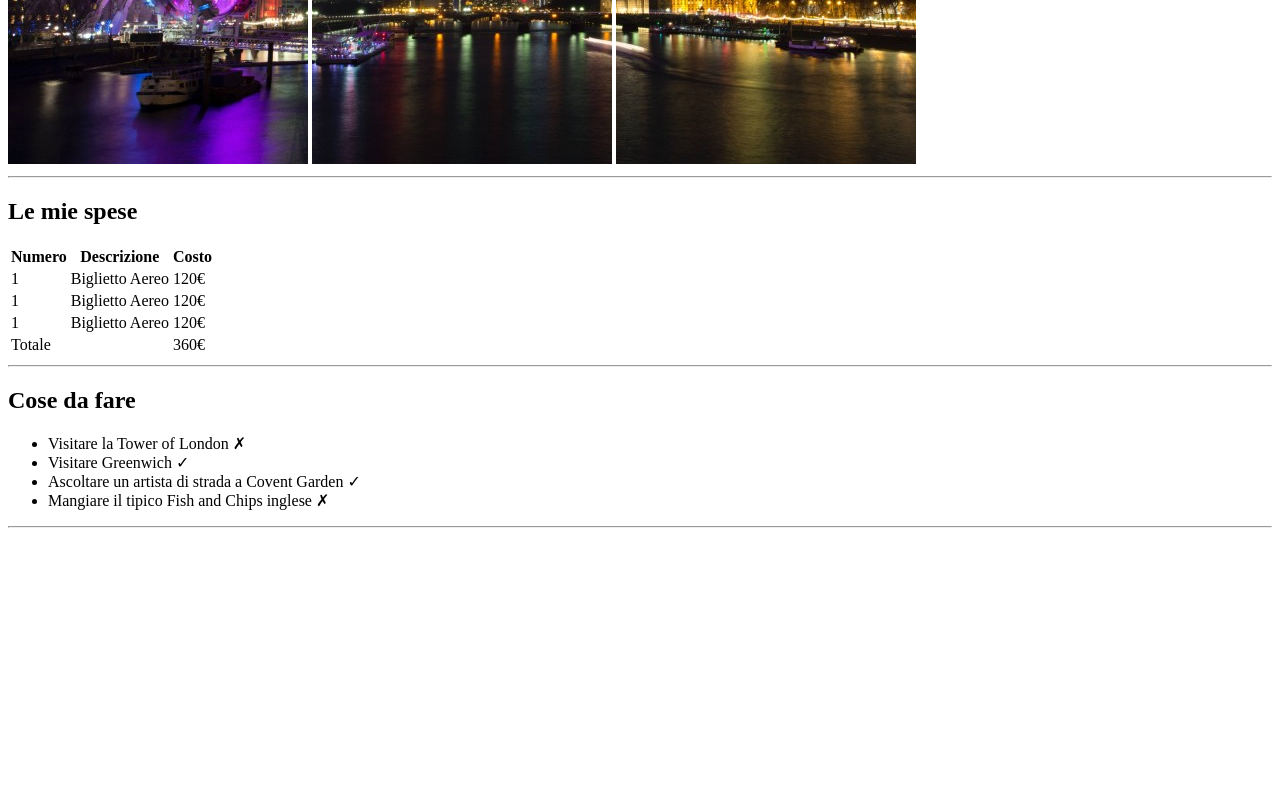
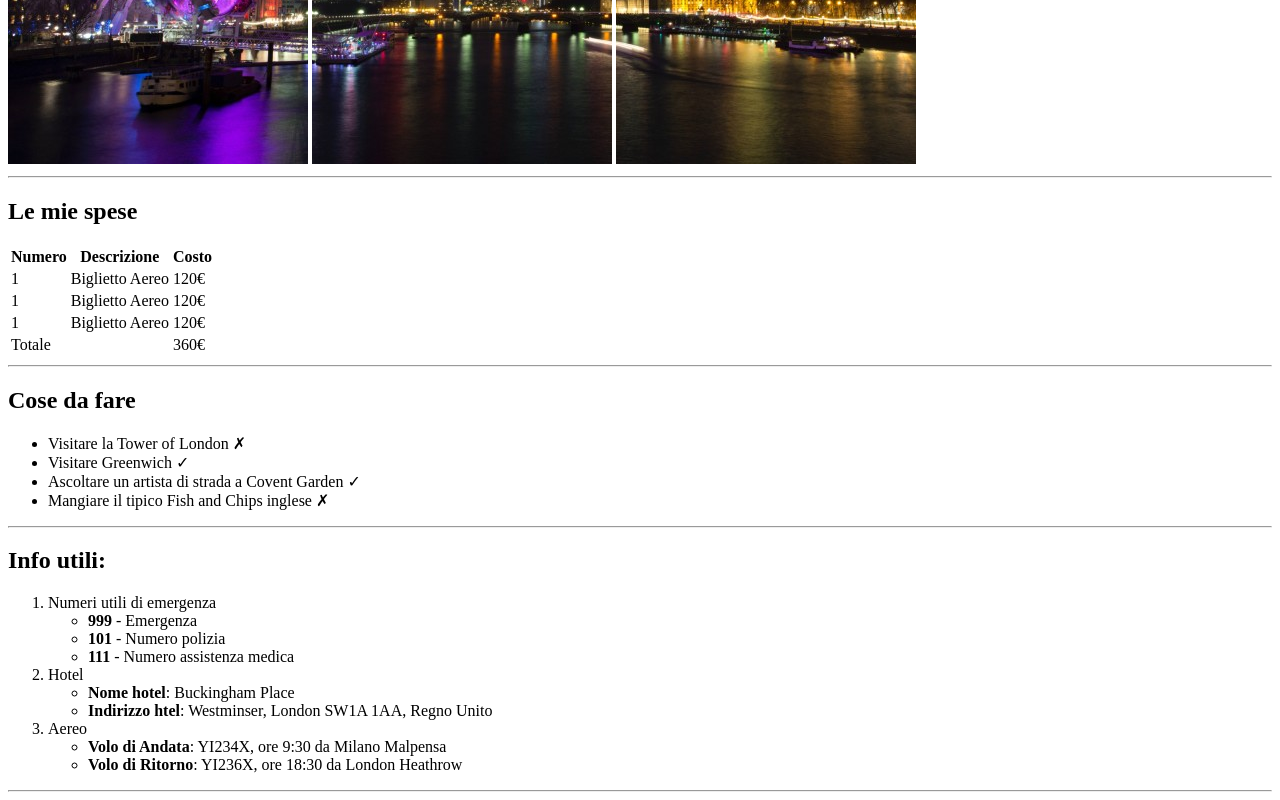
Before and after one commit to Marcotexcode/html-london-trip, a plain HTML site: page index.html in a window 1280 px wide. Shown: the part 516-1316 px from the top of the page. Before the commit the page ends 1052 px from the top, so only its background shows below. Drawn offline with Linux system fonts and the light colour scheme.

Commit message:
Corpo Section 3 add: h2 + ol + hr

```diff
--- a/index.html
+++ b/index.html
@@ -85,7 +85,36 @@
 
         <!-- Inizio Section 3 -->
         <section>
+            <h2>Info utili:</h2>
 
+            <!-- Inizio Elenco info -->
+            <ol>
+                <li>
+                    Numeri utili di emergenza
+                    <ul>
+                        <li><strong>999</strong> - Emergenza</li>
+                        <li><strong>101</strong> - Numero polizia</li>
+                        <li><strong>111</strong> - Numero assistenza medica</li>
+                    </ul>
+                </li>
+                <li>
+                    Hotel
+                    <ul>
+                        <li><strong>Nome hotel</strong>: Buckingham Place</li>
+                        <li><strong>Indirizzo htel</strong>: Westminser, London SW1A 1AA, Regno Unito</li>
+                    </ul>
+                </li>
+                <li>
+                    Aereo
+                    <ul>
+                        <li><strong>Volo di Andata</strong>: YI234X, ore 9:30 da Milano Malpensa</li>
+                        <li><strong>Volo di Ritorno</strong>: YI236X, ore 18:30 da London Heathrow</li>
+                    </ul>
+                </li>
+            </ol>
+            <!-- Fine Elenco info -->
+
+            <hr>
         </section>
         <!-- Fine Section 3 -->
 
```
